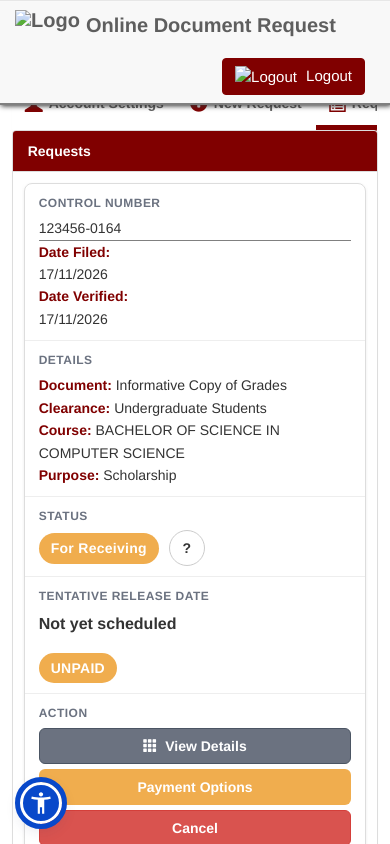
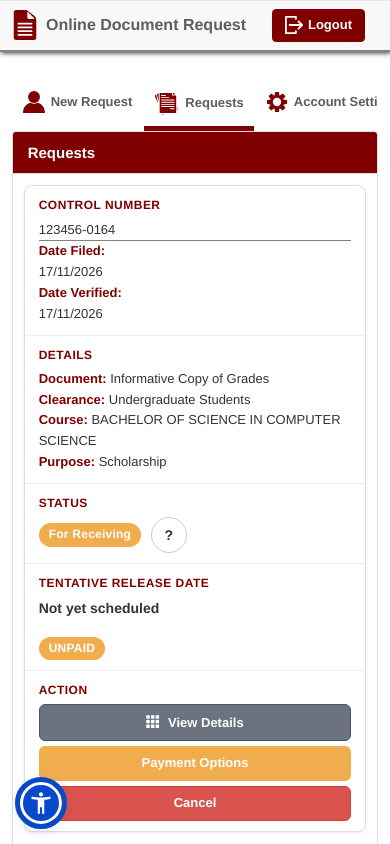
Before and after one commit to ChelseyRei/Updated_ODRS, a plain HTML site: page prototype/requests.html in a window 390 px wide. Shown: the top 844 px of the page. Drawn offline with nearby package versions, Linux system fonts and the light colour scheme.

Commit message:
finalizing

```diff
--- a/prototype/css/requests.css
+++ b/prototype/css/requests.css
@@ -60,7 +60,10 @@ button, input, optgroup, select, textarea {
     line-height: inherit;
     color: inherit;
 }
-button { overflow: visible; text-transform: none; }
+button {
+    overflow: visible;
+    text-transform: none;
+}
 button, html input[type=button], input[type=reset], input[type=submit] {
     -webkit-appearance: button;
     cursor: pointer;
@@ -100,7 +103,7 @@ h4 { margin-top: 10px; margin-bottom: 10px; font-size: 18px; }
 p { margin: 0 0 10px; }
 ul, ol { margin-top: 0; margin-bottom: 10px; }
 
-.text-left   {
+.text-left {
     text-align: left;
 }
 .text-right  { text-align: right; }
@@ -129,16 +132,15 @@ ul, ol { margin-top: 0; margin-bottom: 10px; }
 
 .nav-pills > li > a > .glyphicon {
     color: #800000;
-    font-size: 18px;
+    font-size: 21px;
     top: 0;
     line-height: 1;
 }
 
-
 .glyphicon-cog:before           { content: "\e019"; }
 .glyphicon-collapse-down:before { content: "\e159"; }
 .glyphicon-collapse-up:before   { content: "\e160"; }
-.glyphicon-file:before          {
+.glyphicon-file:before {
     content: "\e022";
     color: #800000;
 }
@@ -319,6 +321,11 @@ textarea.form-control { height: auto; }
     background-color: #800000;
     border-color: #800000;
     font-size: 15px;
+    font-weight: bold;
+
+    display: flex;
+    align-items: center;
+    gap: 5px;
 }
 
 .btn-danger.navbar-btn:hover {
@@ -333,8 +340,6 @@ textarea.form-control { height: auto; }
     background-color: #c9302c;
     border-color: #ac2925;
 }
-
-
 
 .btn-sm { padding: 5px 10px; font-size: 12px; line-height: 1.5; border-radius: 3px; }
 .btn-xs { padding: 1px 5px;  font-size: 12px; line-height: 1.5; border-radius: 3px; }
@@ -367,7 +372,6 @@ textarea.form-control { height: auto; }
     float: left;
 }
 .nav-pills > li + li { margin-left: 2px; }
-
 
 /* Labels */
 .label {
@@ -716,7 +720,6 @@ button.close { -webkit-appearance: none; padding: 0; cursor: pointer; background
     border-radius: 0;
     font-size: 16px;
 
-
     display: flex;
     align-items: center;   /* centers icon and text vertically */
     gap: 6px;              /* space between icon and text */
@@ -736,6 +739,14 @@ button.close { -webkit-appearance: none; padding: 0; cursor: pointer; background
 .nav-pills > li.active > a:hover {
     background-color: #E3E3E3;
     color: #5c5c5c;
+}
+
+.nav-pills > li > a,
+.nav-pills > li > a:focus,
+.nav-pills > li > a:active,
+.nav-pills > li > a:focus-visible {
+    outline: none !important;
+    box-shadow: none !important;
 }
 
 /* Requests table */
@@ -781,8 +792,6 @@ td.status .btn-xs {
 }
 
 /* Action buttons */
-
-
 td.action .btn {
     min-width: 145px;
     padding: 8px;
@@ -793,11 +802,9 @@ td.action .btn {
     vertical-align: middle;
 }
 
-td.action .btn-danger.cancel-btn{
+td.action .btn-danger.cancel-btn {
     min-width: 90px !important;
 }
-
-
 
 td.action .btn .glyphicon {
     font-size: 14px;
@@ -873,9 +880,6 @@ td.action .btn-primary:active {
     opacity: .85;
 }
 
-/* Navbar */
-/* (hamburger removed; navbar-header, brand and Logout always visible; see section 9) */
-
 /* Footer: normal block at the very bottom, never covers content */
 footer {
     margin-top: auto;
@@ -932,7 +936,56 @@ footer {
 .footer-toggle:hover,
 .footer-toggle:focus { background: #7D0018; }
 
+/* SVG icons (colored with mask; color set by background-color) */
+.logo-icon {
+    display: inline-block;
+    width: 30px;
+    height: 30px;
+    background-color: #800000;
+    -webkit-mask: url("../assets/icons/system-logo-icon.svg") no-repeat center / contain;
+    mask: url("../assets/icons/system-logo-icon.svg") no-repeat center / contain;
+}
 
+.logout-icon {
+    display: inline-block;
+    width: 18px;
+    height: 18px;
+    background-color: #fafafa;
+    -webkit-mask: url("../assets/icons/logout-icon.svg") no-repeat center / contain;
+    mask: url("../assets/icons/logout-icon.svg") no-repeat center / contain;
+}
+
+.requests-icon {
+    display: inline-block;
+    width: 25px;
+    height: 25px;
+    background-color: #800000;
+    -webkit-mask: url("../assets/icons/requests-icon.svg") no-repeat center / contain;
+    mask: url("../assets/icons/requests-icon.svg") no-repeat center / contain;
+}
+
+.new-request-icon {
+    display: inline-block;
+    width: 22px;
+    height: 22px;
+    background-color: #800000;
+    -webkit-mask: url("../assets/icons/new-request-icon.svg") no-repeat center / contain;
+    mask: url("../assets/icons/new-request-icon.svg") no-repeat center / contain;
+}
+
+.settings-icon{
+    display: inline-block;
+    width: 22px;
+    height: 22px;
+    background-color: #800000;
+    -webkit-mask: url("../assets/icons/gear-icon.svg") no-repeat center / contain;
+    mask: url("../assets/icons/gear-icon.svg") no-repeat center / contain;
+}
+
+/* ==========================================================================
+   MOBILE (max-width: 767px): all phone rules in one place
+   Keep this block last so it overrides the desktop rules above.
+   ========================================================================== */
 @media (max-width: 767px) {
 
     /* Table rows become cards */
@@ -954,6 +1007,7 @@ footer {
         text-align: left !important;
         border: 0 !important;
         border-bottom: 1px solid #eee !important;
+        font-size: 13px;
     }
     .table > tbody > tr > td:last-child { border-bottom: 0 !important; }
 
@@ -965,7 +1019,7 @@ footer {
         font-weight: 700;
         letter-spacing: .04em;
         text-transform: uppercase;
-        color: #6B7280;
+        color: #800000;
     }
 
     /* Full-width, easy-to-tap buttons */
@@ -973,14 +1027,21 @@ footer {
     td.action .btn {
         width: 100%;
         padding: 8px;
-
+        font-size: 13px;
     }
     td.status .btn-xs { width: 36px; height: 36px; line-height: 34px; }
-}
 
-@media (max-width: 767px) {
+    /* Status labels and dates */
+    .release-date {
+        font-size: 14px;
+    }
+    td.status .label,
+    td.status .paid-label {
+        font-size: 12px;
+        padding: 4px 10px;
+    }
 
-    /* Tabs: one scrollable row instead of wrapping or overflowing */
+    /* Tabs: one scrollable row */
     .nav-pills {
         display: flex;
         overflow-x: auto;
@@ -990,33 +1051,61 @@ footer {
     .nav-pills:before, .nav-pills:after { display: none; }
     .nav-pills > li { float: none; flex: 0 0 auto; }
     .nav-pills > li > a {
-        padding: 12px;
-        font-size: 14px !important;
+        padding: 10px;
+        font-size: 13px !important;
+    }
+    .nav-pills > li > a > .glyphicon,
+    .nav-pills > li > a > .user-icon,
+    .nav-pills > li > a > .requests-icon {
+        font-size: 16px;
     }
 
+    /* Header */
     .navbar-brand {
         display: flex;
         align-items: center;
         float: left;
-        height: 50px;
-        padding: 0 15px;
+        height: auto;
+        min-height: 50px;
+        padding: 8px 10px;
         gap: 6px;
-        font-size: 20px !important;
-        line-height: 20px;
+        font-size: 16px !important;
+        line-height: 1.2;
         font-weight: 700;
     }
-
     .navbar-brand img {
         display: block;
     }
+    .navbar-collapse .navbar-btn { margin: 8px 10px; }
+    .navbar-btn.btn-danger,
+    .btn-danger.navbar-btn {
+        font-size: 13px !important;
+    }
 
-    .navbar-collapse .navbar-btn { margin: 8px 10px; }
-
-
+    /* Layout */
     .body { margin-left: 3%; margin-right: 3%; }
     .panel-body { padding: 10px; }
+    .panel-default > .panel-heading { font-size: 15px; }
+    .modal-title { font-size: 16px; }
 
+    /* Table header text */
+    .table > tbody > tr > th {
+        font-size: 13px;
+    }
 
+    /* Advisories */
+    details summary {
+        font-size: 14px !important;
+    }
+    details > div {
+        font-size: 13px !important;
+    }
+
+    /* Footer */
     #div_footer > .container { padding: 10px 10px 10px 50px !important; }
-    #div_footer .footer-text { font-size: 12px; padding: 4px; }
+    #div_footer .footer-text {
+        font-size: 11px;
+        line-height: 1.5;
+        padding: 4px;
+    }
 }
--- a/prototype/requests.html
+++ b/prototype/requests.html
@@ -19,14 +19,14 @@
             <div class="container-fluid">
                 <div class="navbar-header">
                     <a class="navbar-brand" href="#">
-                        <img src="./assets/images/system-logo-icon.png" alt="Logo" style="height: 30px;">
+                        <span class="logo-icon" role="img"></span>
                         <span>Online Document Request</span>
                     </a>
                 </div>
                 <div class="collapse navbar-collapse" id="bs-example-navbar-collapse-1">
                     <ul class="nav navbar-nav navbar-right">
                         <button type="button" class="btn btn-danger navbar-btn">
-                            <img src="./assets/images/logout-icon.png" alt="Logout" style="height: 20px; margin-right: 5px;">
+                            <span class="logout-icon"></span>
                             Logout</button>
                     </ul>
                 </div>
@@ -44,12 +44,14 @@
         <div class="col-sm-12 col-md-12" style="margin-top:-20px; margin-bottom:-3px">
             <ul class="nav nav-pills panel">
                 <li><a href="#">
-                    <span class="glyphicon glyphicon-user"></span>
+                    <span class="new-request-icon"></span>
+                    New Request</a></li>
+                <li class="active"><a href="#">
+                    <span class="requests-icon"></span>
+                    Requests</a></li>
+                <li><a href="#">
+                    <span class="settings-icon"></span>
                     Account Settings</a></li>
-                <li><a href="#">
-                    <span class="glyphicon glyphicon-plus-sign"></span>
-                    New Request</a></li>
-                <li class="active"><a href="#"><span class="glyphicon glyphicon-list-alt"></span> Requests</a></li>
             </ul>
         </div>
 
@@ -276,7 +278,7 @@
                         <div class="well">
                             <ul class="list-group">
                                 <li class="list-group-item"><b style="font-size:large">PUP Cashier</b></li>
-                                <li class="list-group-item"><span class="badge pull-left">1</span>&nbsp;Print the <b><a style="text-decoration: underline; outline:none" href="#" target="_blank">Payment Voucher</a></b> after the submission of request.</li>
+                                <li class="list-group-item"><span class="badge pull-left">1</span>&nbsp;Print the <b><a style="text-decoration: underline; outline:none; color: #800000" href="#" target="_blank">Payment Voucher</a></b> after the submission of request.</li>
                                 <li class="list-group-item"><span class="badge pull-left">2</span>&nbsp;Pay at the <b>Cashier's Office</b> <small style="color:#999">(Main Building, Ground Floor South Wing)</small></li>
                                 <li class="list-group-item"><span class="badge pull-left">3</span>&nbsp;Go to the <b>Student Records Office</b> for the Processing of Request <small style="color:#999"><br>(Main Building, Ground Floor South Wing)</small></li>
                             </ul>
@@ -287,7 +289,7 @@
                         <div class="well">
                             <ul class="list-group">
                                 <li class="list-group-item"><b style="font-size:large">Link.BizPortal Payment</b></li>
-                                <li class="list-group-item"><span class="badge pull-left">1</span>&nbsp;Click here: <b><a style="text-decoration: underline; outline:none" href="#" target="_blank" outline="none">Link.BizPortal</a></b> and follow the instructions</li>
+                                <li class="list-group-item"><span class="badge pull-left">1</span>&nbsp;Click here: <b><a style="text-decoration: underline; outline:none; color: #800000" href="#" target="_blank" outline="none">Link.BizPortal</a></b> and follow the instructions</li>
                                 <li class="list-group-item"><span class="badge pull-left">2</span>&nbsp;The payment will reflect to the system within the day</li>
                                 <li class="list-group-item"><span class="badge pull-left">3</span>&nbsp;For transaction made thru Pesonet and Cash Options, Payment will be posted 3 to 5 banking days</li>
                             </ul>
```
